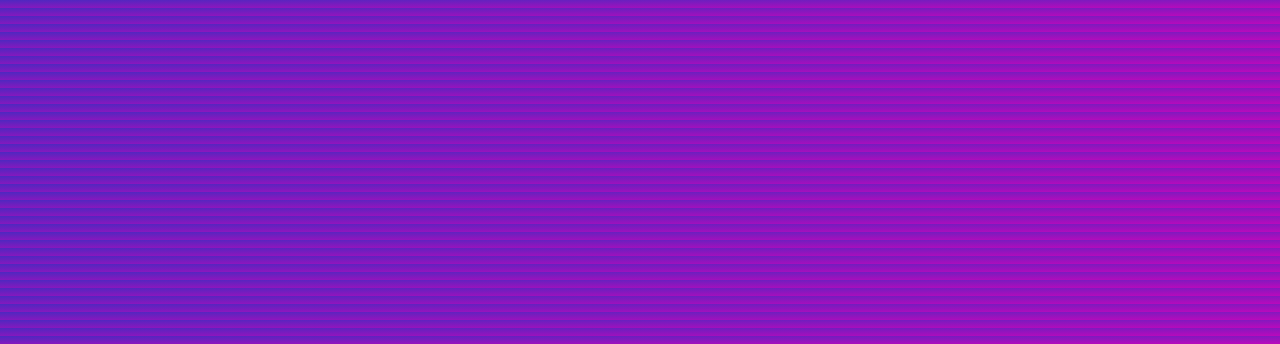
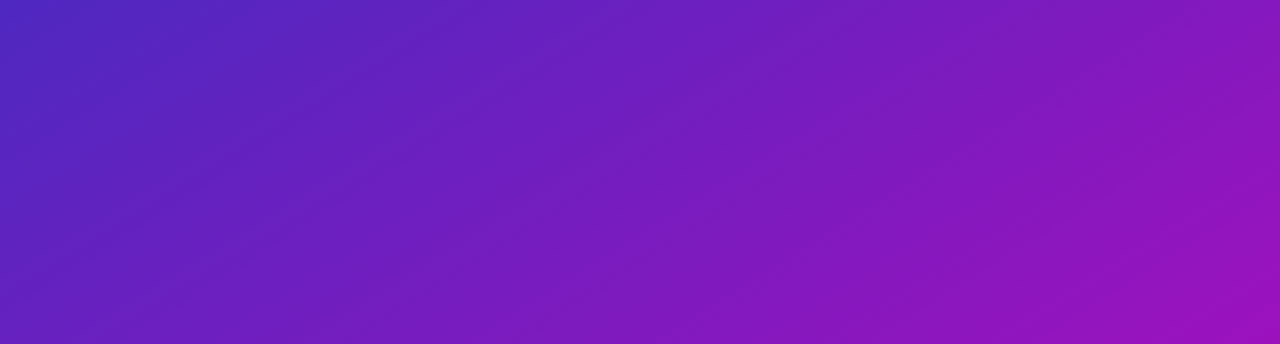
Before and after one commit to sherly-midotter/Chill-City, a plain HTML site: page index.html in a window 1280 px wide. Shown: the top 344 px of the page. Drawn offline with nearby package versions, Linux system fonts and the light colour scheme.

Commit message:
background image repair

```diff
--- a/style.css
+++ b/style.css
@@ -1,10 +1,16 @@
 /* import fonts */
 @import url('https://fonts.googleapis.com/css2?family=Nunito+Sans:wght@800&display=swap');
 
+html {
+    background-image: linear-gradient(to bottom right, #4e28c0,#BB09BC);
+    height: 100%; /* ensures that the gradient fills the entire page */
+
+}
 
 /* styling for everything in the body */
 body {
-    background-image: linear-gradient(to bottom right, #4e28c0,#BB09BC);
+    height: 100%; /* ensures that the body fills the entire page */
+    margin: 0; /* removes any margin or padding around the body */
     font-family: 'Nunito Sans', sans-serif;
     color: white;
 }
```
